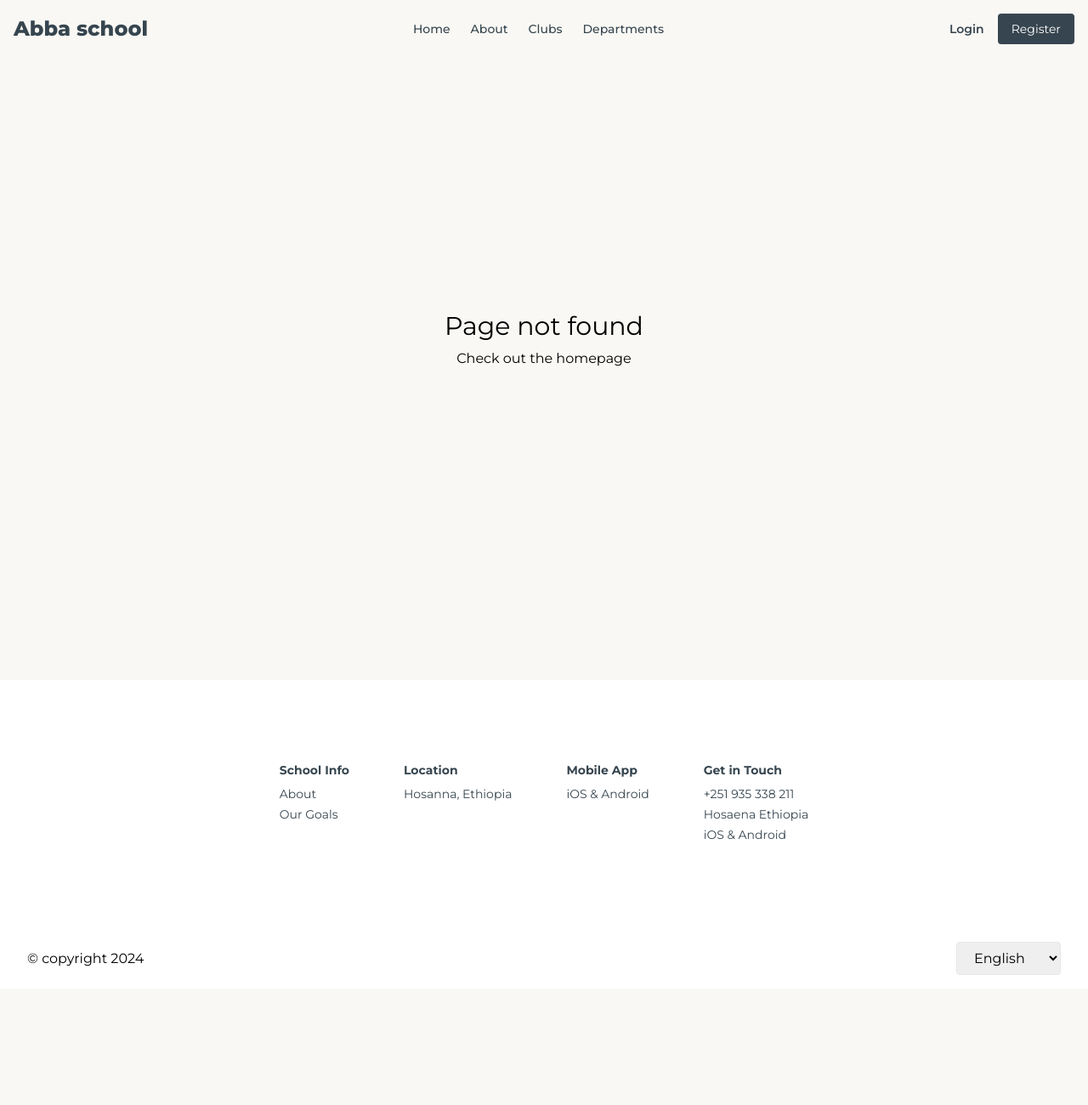
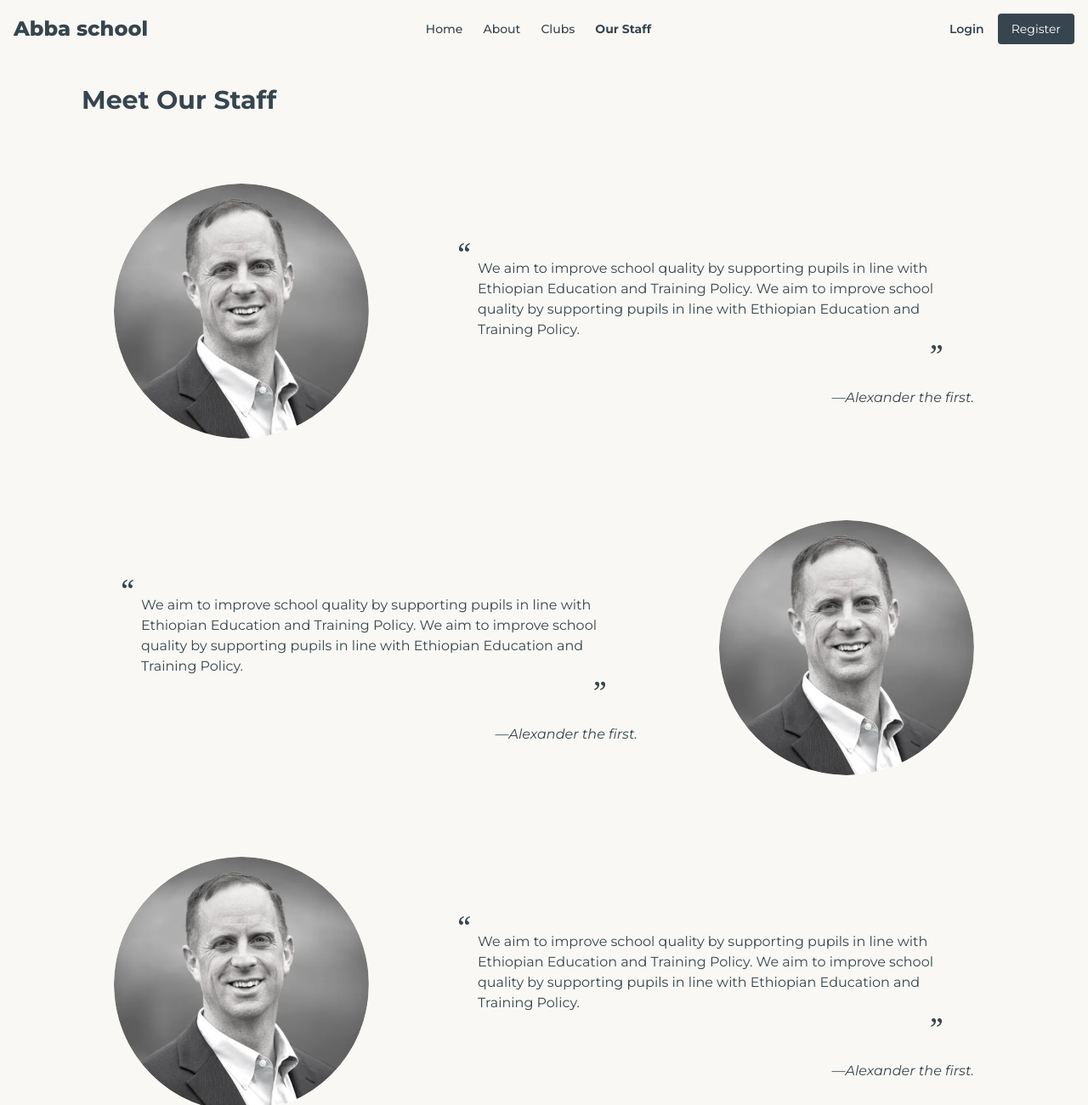
Before and after one commit to faselgodbcho/lincoln-school, a React (Vite) app: page /staff in a window 1280 px wide. Shown: the top 1300 px of the page at 85% size. Before the commit the page ends 1163 px from the top, so only its background shows below. Built offline with nearby package versions, Linux system fonts and the light colour scheme.

Commit message:
Add admins page.

```diff
--- a/src/App.jsx
+++ b/src/App.jsx
@@ -4,7 +4,7 @@ import MainLayout from "./layouts/MainLayout";
 import Home from "./pages/Home";
 import About from "./pages/About";
 import Clubs from "./pages/Clubs";
-import Departments from "./pages/Departments";
+import OurStaff from "./pages/OurStaff";
 import Login from "./pages/Login";
 import Register from "./pages/Register";
 import NotFound from "./pages/NotFound";
@@ -21,7 +21,7 @@ const App = () => {
     AOS.init({
       duration: 1000,
       easing: "ease-in-out",
-      once: false,
+      once: true,
       mirror: true,
     });
   }, []);
@@ -34,7 +34,7 @@ const App = () => {
             <Route index element={<Home />} />
             <Route path="about" element={<About />} />
             <Route path="clubs" element={<Clubs />} />
-            <Route path="departments" element={<Departments />} />
+            <Route path="staff" element={<OurStaff />} />
             <Route path="login" element={<Login />} />
             <Route path="register" element={<Register />} />
             <Route path="*" element={<NotFound />} />
--- a/src/components/Footer.jsx
+++ b/src/components/Footer.jsx
@@ -3,8 +3,8 @@ import { Link } from "react-router-dom";
 const Footer = () => {
   return (
     <footer id="footer" className="bg-white">
-      <section className="px-6 py-12 sm:p-24 bg-white container mx-auto">
-        <div className="flex flex-wrap sm:flex-nowrap gap-6 md:gap-16 px-4 md:px-0 sm:justify-center">
+      <section className="px-6 py-12 sm:p-24 bg-white container mx-auto ">
+        <div className="flex flex-wrap sm:flex-nowrap  gap-12 md:gap-16 px-4 justify-center md:px-0 sm:justify-center">
           <ul className="text-primary text-sm">
             <li className="font-bold mb-2">School Info</li>
             <li className="mb-1">
--- a/src/components/Header.jsx
+++ b/src/components/Header.jsx
@@ -97,12 +97,12 @@ const Header = () => {
             </li>
             <li className="hover:opacity-90 px-1">
               <NavLink
-                to="/departments"
+                to="/staff"
                 className="max-md:text-white font-medium"
                 onClick={() => setIsMenuOpen(false)}
                 style={activeClassName}
               >
-                Departments
+                Our Staff
               </NavLink>
             </li>
             <li className="hover:opacity-90 px-1">
--- a/src/pages/Departments.jsx
+++ /dev/null
@@ -1,9 +0,0 @@
-const Departments = () => {
-  return (
-    <main className="min-h-screen flex items-center justify-center">
-      <h1 className="text-3xl text-center">This page is coming soon</h1>
-    </main>
-  );
-};
-
-export default Departments;
--- /dev/null
+++ b/src/pages/OurStaff.jsx
@@ -0,0 +1,121 @@
+import PlaceholderImage from "../assets/images/placeholder-image.png";
+
+const OurStaff = () => {
+  return (
+    <main className="min-h-screen flex items-center justify-center">
+      <section id="hero" className="scroll-mt-30 md:py-24 min-h-screen">
+        <div className="w-full lg:container mx-auto py-8  lg:px-24 px-6">
+          <h1 className="font-bold text-3xl text-primary">Meet Our Staff</h1>
+        </div>
+
+        <div className="text-center md:text-left w-full lg:container mx-auto flex flex-col sm:flex-row md:gap-24 justify-center py-8 pt-12 px-6">
+          <div
+            data-aos="fade-right"
+            className="lg:max-w-md md:max-w-lg text-center"
+          >
+            <div className="w-[300px] mx-auto">
+              <img src={PlaceholderImage} className="w-full rounded-full" />
+            </div>
+          </div>
+
+          <div data-aos="fade-left" className="md:w-1/2 pt-4 md:pt-8">
+            <figure>
+              <blockquote class="pl-8 pr-8 py-12 relative">
+                <p class="text-left mt-2 text-primary before:content-['\201C'] before:text-[35px] after:text-[35px] before:font-serif before:absolute before:top-4 before:left-0 before:transform before:translate-x-2 before:translate-y-2 after:content-['\201D'] after:font-serif after:absolute after:-bottom-1 after:right-7 after:transform after:-translate-x-2 after:-translate-y-2">
+                  We aim to improve school quality by supporting pupils in line
+                  with Ethiopian Education and Training Policy. We aim to
+                  improve school quality by supporting pupils in line with
+                  Ethiopian Education and Training Policy.
+                </p>
+              </blockquote>
+              <figcaption class="italic text-right mt-2 text-primary">
+                &#8212;Alexander the first.
+              </figcaption>
+            </figure>
+          </div>
+        </div>
+
+        <div className="text-center mt-4 md:text-left w-full lg:container mx-auto flex flex-col-reverse sm:flex-row md:gap-24 justify-center py-8 pt-12 px-6">
+          <div data-aos="fade-right" className="md:w-1/2 pt-4 md:pt-8">
+            <figure>
+              <blockquote class="pl-8 pr-8 py-12 relative">
+                <p class="text-left mt-2 text-primary before:content-['\201C'] before:text-[35px] after:text-[35px] before:font-serif before:absolute before:top-4 before:left-0 before:transform before:translate-x-2 before:translate-y-2 after:content-['\201D'] after:font-serif after:absolute after:-bottom-1 after:right-7 after:transform after:-translate-x-2 after:-translate-y-2">
+                  We aim to improve school quality by supporting pupils in line
+                  with Ethiopian Education and Training Policy. We aim to
+                  improve school quality by supporting pupils in line with
+                  Ethiopian Education and Training Policy.
+                </p>
+              </blockquote>
+              <figcaption class="italic text-right mt-2 text-primary">
+                &#8212;Alexander the first.
+              </figcaption>
+            </figure>
+          </div>
+          <div
+            data-aos="fade-left"
+            className="lg:max-w-md md:max-w-lg text-center"
+          >
+            <div className="w-[300px] mx-auto">
+              <img src={PlaceholderImage} className="w-full rounded-full" />
+            </div>
+          </div>
+        </div>
+
+        <div className="text-center mt-4 md:text-left w-full lg:container mx-auto flex flex-col sm:flex-row md:gap-24 justify-center py-8 pt-12 px-6">
+          <div
+            data-aos="fade-right"
+            className="lg:max-w-md md:max-w-lg text-center"
+          >
+            <div className="w-[300px] mx-auto">
+              <img src={PlaceholderImage} className="w-full rounded-full" />
+            </div>
+          </div>
+          <div data-aos="fade-left" className="md:w-1/2 pt-4 md:pt-8">
+            <figure>
+              <blockquote class="pl-8 pr-8 py-12 relative">
+                <p class="text-left mt-2 text-primary before:content-['\201C'] before:text-[35px] after:text-[35px] before:font-serif before:absolute before:top-4 before:left-0 before:transform before:translate-x-2 before:translate-y-2 after:content-['\201D'] after:font-serif after:absolute after:-bottom-1 after:right-7 after:transform after:-translate-x-2 after:-translate-y-2">
+                  We aim to improve school quality by supporting pupils in line
+                  with Ethiopian Education and Training Policy. We aim to
+                  improve school quality by supporting pupils in line with
+                  Ethiopian Education and Training Policy.
+                </p>
+              </blockquote>
+              <figcaption class="italic text-right mt-2 text-primary">
+                &#8212;Alexander the first.
+              </figcaption>
+            </figure>
+          </div>
+        </div>
+
+        <div className="text-center mt-4 md:text-left w-full lg:container mx-auto flex flex-col-reverse sm:flex-row md:gap-24 justify-center py-8 pt-12 px-6">
+          <div data-aos="fade-right" className="md:w-1/2 pt-4 md:pt-8">
+            <figure>
+              <blockquote class="pl-8 pr-8 py-12 relative">
+                <p class="text-left mt-2 text-primary before:content-['\201C'] before:text-[35px] after:text-[35px] before:font-serif before:absolute before:top-4 before:left-0 before:transform before:translate-x-2 before:translate-y-2 after:content-['\201D'] after:font-serif after:absolute after:-bottom-1 after:right-7 after:transform after:-translate-x-2 after:-translate-y-2">
+                  We aim to improve school quality by supporting pupils in line
+                  with Ethiopian Education and Training Policy. We aim to
+                  improve school quality by supporting pupils in line with
+                  Ethiopian Education and Training Policy.
+                </p>
+              </blockquote>
+              <figcaption class="italic text-right mt-2 text-primary">
+                &#8212;Alexander the first.
+              </figcaption>
+            </figure>
+          </div>
+
+          <div
+            data-aos="fade-left"
+            className="lg:max-w-md md:max-w-lg text-center"
+          >
+            <div className="w-[300px] mx-auto">
+              <img src={PlaceholderImage} className="w-full rounded-full" />
+            </div>
+          </div>
+        </div>
+      </section>
+    </main>
+  );
+};
+
+export default OurStaff;
```
Also changed, not shown: src/assets/images/placeholder-image.png (added), 1 other file (tests, documents, lock files or other folders).
